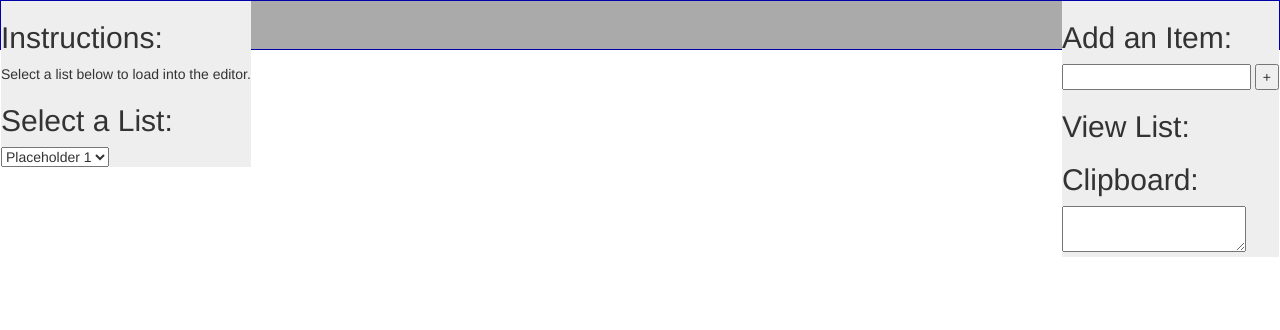
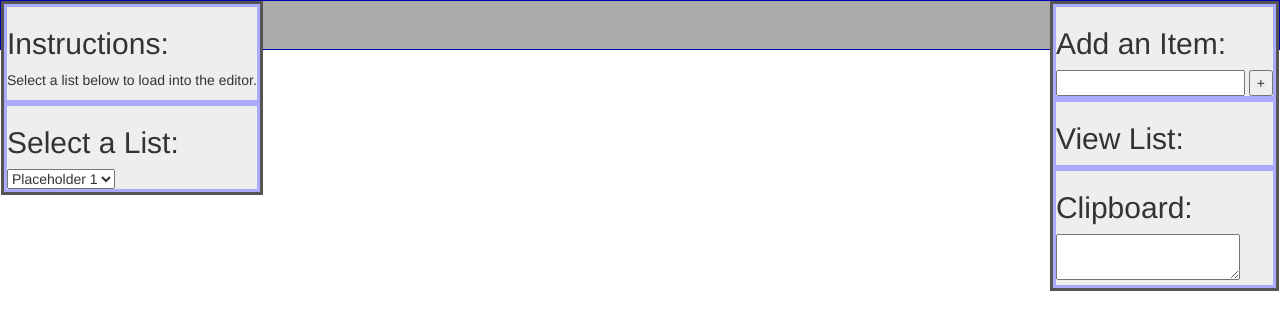
Before and after one commit to Dragonfyre51/List-Module, a plain HTML site: page index.html in a window 1280 px wide. Drawn offline with nearby package versions, Linux system fonts and the light colour scheme.

Commit message:
formatting
highlighted divs

```diff
--- a/index.html
+++ b/index.html
@@ -28,8 +28,12 @@
 	}
 	.listwindow {
 		background-color:#eee;
+		border:3px solid #555;
 	}
-	.list
+	div {
+		border:3px solid #aaf;
+	}
+	.list {}
 
 
 </style>
```
